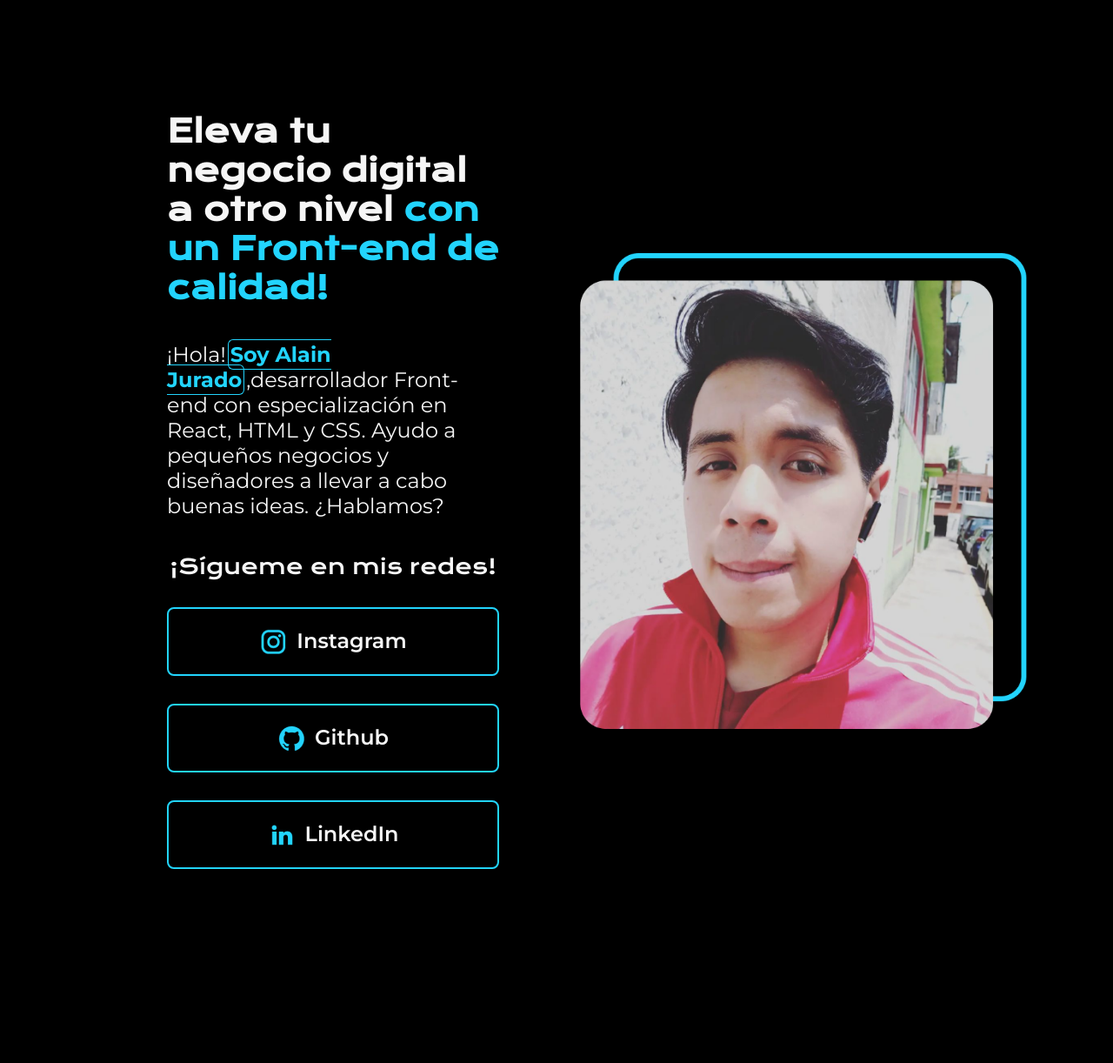
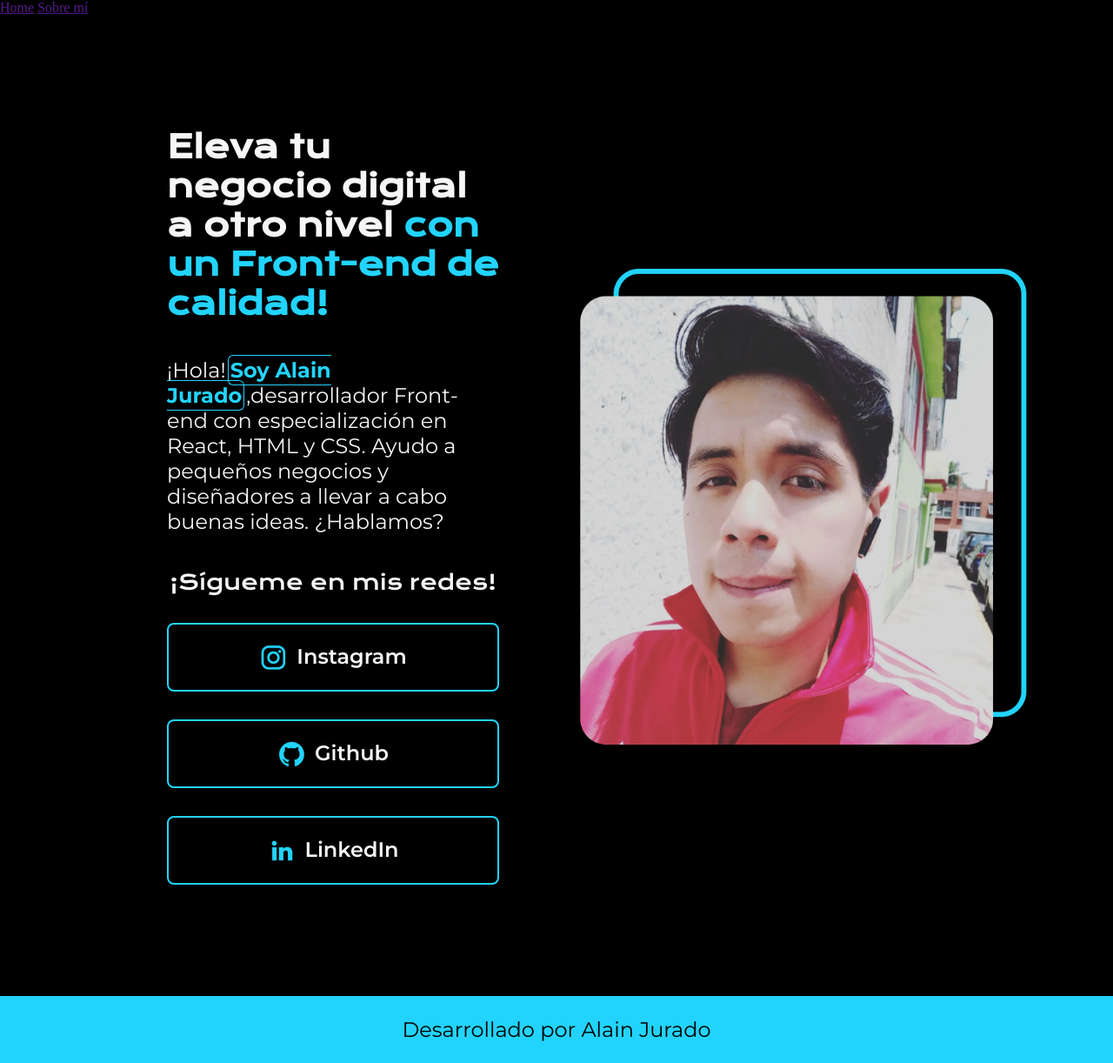
Before and after one commit to ajurado1991/portfolio_clase, a plain HTML site: page index.html in a window 1280 px wide. Shown: the whole page at 87% size. Before the commit the page ends 1127 px from the top, so only its background shows below. Drawn offline with nearby package versions, Linux system fonts and the light colour scheme.

Commit message:
Tercer ver.
Tercera ver.

```diff
--- a/index.html
+++ b/index.html
@@ -7,7 +7,12 @@
     <link rel="stylesheet" href="/style.css">
 </head>
 <body>
-    <header></header>
+    <header class="header">
+        <nav class="header-menu">
+            <a class="header-menu-link" href="">Home</a>
+            <a class="header-menu-link" href="">Sobre mí</a>
+        </nav>
+    </header>
     <main class="container">
         <section class="container-content">
             <h1 class="container-content-title">Eleva tu negocio digital a otro nivel <strong class="container-content-titleStrong">con un Front-end de calidad!</strong></h1>
@@ -29,7 +34,9 @@
         </section>
         <img class="container-picture" src="/img/erwin_perfil.png" alt="Foto de perfil de un hombre llamado Alain">
     </main>
-    <footer></footer>
+    <footer class="footer">
+        <p>Desarrollado por Alain Jurado</p>
+    </footer>
 
 </body>
 </html>
--- a/style.css
+++ b/style.css
@@ -10,7 +10,7 @@
 body {
     background-color: #000000;
     color:#F6F6F6;
-    height: 100 vh;
+    /*height: 100 vh;*/
     box-sizing: border-box; /*va a servir para que "body" sea un contenedor y sus hijos "child" no salgan de esta caja. "Border box" lo limita, "content box" no, respeta el tamaño de los hijos aunque sean más grandes que el padre */
 }
 
@@ -96,3 +96,13 @@ strong {
     margin: 2px;
 
 }
+
+.footer {
+    background-color: #22D4FD;
+    padding: 24px;
+    color: #000000;
+    text-align: center;
+    font-family: "Montserrat", sans-serif;
+    font-size: 24px;
+    font-weight: 400;
+}
```
